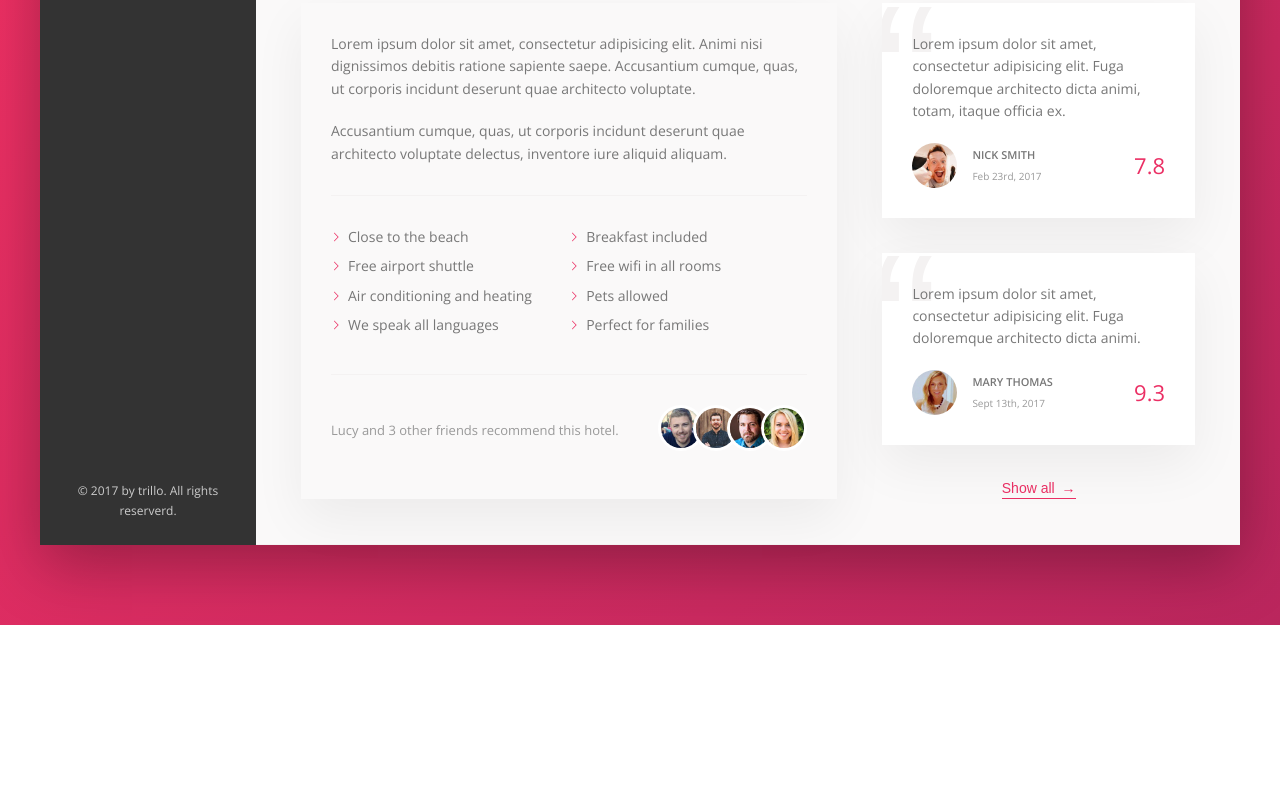
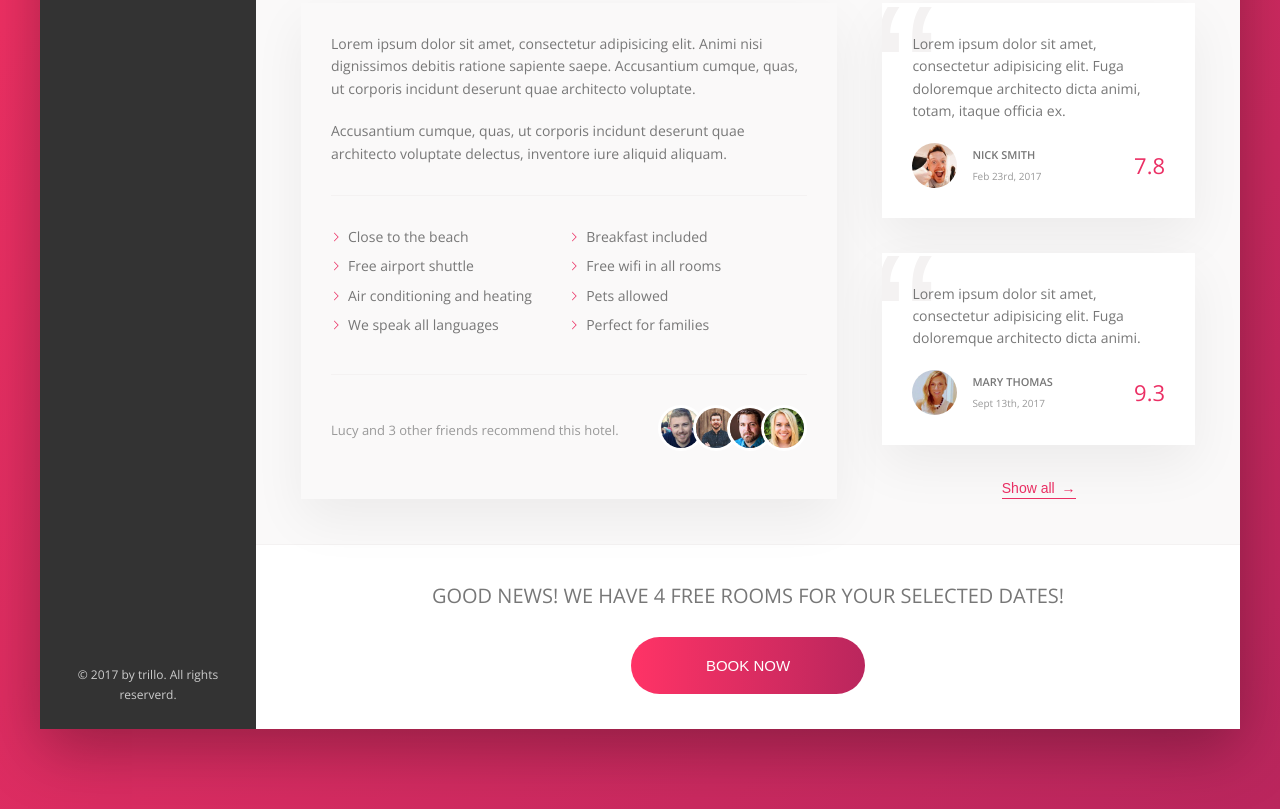
Before and after one commit to acandael/trillo, a website: page index.html in a window 1280 px wide. Shown: the part 644-1453 px from the top of the page. Before the commit the page ends 1269 px from the top, so only its background shows below. Drawn offline with nearby package versions, Linux system fonts and the light colour scheme.

Commit message:
implement cta

```diff
--- a/index.html
+++ b/index.html
@@ -191,6 +191,17 @@
                 </div>
               </div>
 
+              <div class="cta">
+                <h2 class="cta__book-now">
+                  Good news! We have 4 free rooms for your selected dates!
+                </h2>
+                <button class="btn">
+                  <span class="btn__visible">Book now</span>
+                  <span class="btn__invisible">Only 4 rooms left</span>
+
+                </button>
+              </div>
+
             </main>
           </div>
         </div>
--- a/sass/_components.scss
+++ b/sass/_components.scss
@@ -448,3 +448,69 @@
     z-index: 1;
   }
 }
+
+/////////////////////////////////////
+// CTA
+.cta {
+  padding: 3.5rem 0;
+  text-align: center;
+
+  &__book-now {
+    font-size: 2rem;
+    font-weight: 300;
+    text-transform: uppercase;
+    margin-bottom: 2.5rem;
+  }
+}
+
+/////////////////////////////////////
+// CTA
+.btn {
+  font-size: 1.5rem;
+  font-weight: 300;
+  text-transform: uppercase;
+  border-radius: 100px;
+  border: none;
+  background-image: linear-gradient(to right, var(--color-primary-light), var(--color-primary-dark));
+  color: #fff;
+  position: relative;
+  overflow: hidden;
+  cursor: pointer;
+
+  & > * {
+    display: inline-block;
+    height: 100%;
+    width: 100%;
+  }
+
+  &__visible {
+
+    padding: 2rem 7.5rem;
+
+  }
+
+  &__invisible {
+    padding: 2rem 0;
+    position: absolute;
+    left: 0;
+    top: -100%;
+    transition: all .2s;
+  }
+
+  &:hover {
+    background-image: linear-gradient(to left, var(--color-primary-light), var(--color-primary-dark));
+  }
+
+  &:hover &__visible {
+    transform: translateY(100%);
+  }
+
+  &:hover &__invisible {
+    top: 0;
+  }
+
+  &:focus {
+    outline: none;
+    animation: pulsate 1s infinite;
+  }
+}
```
Also changed, not shown: css/style.css.
